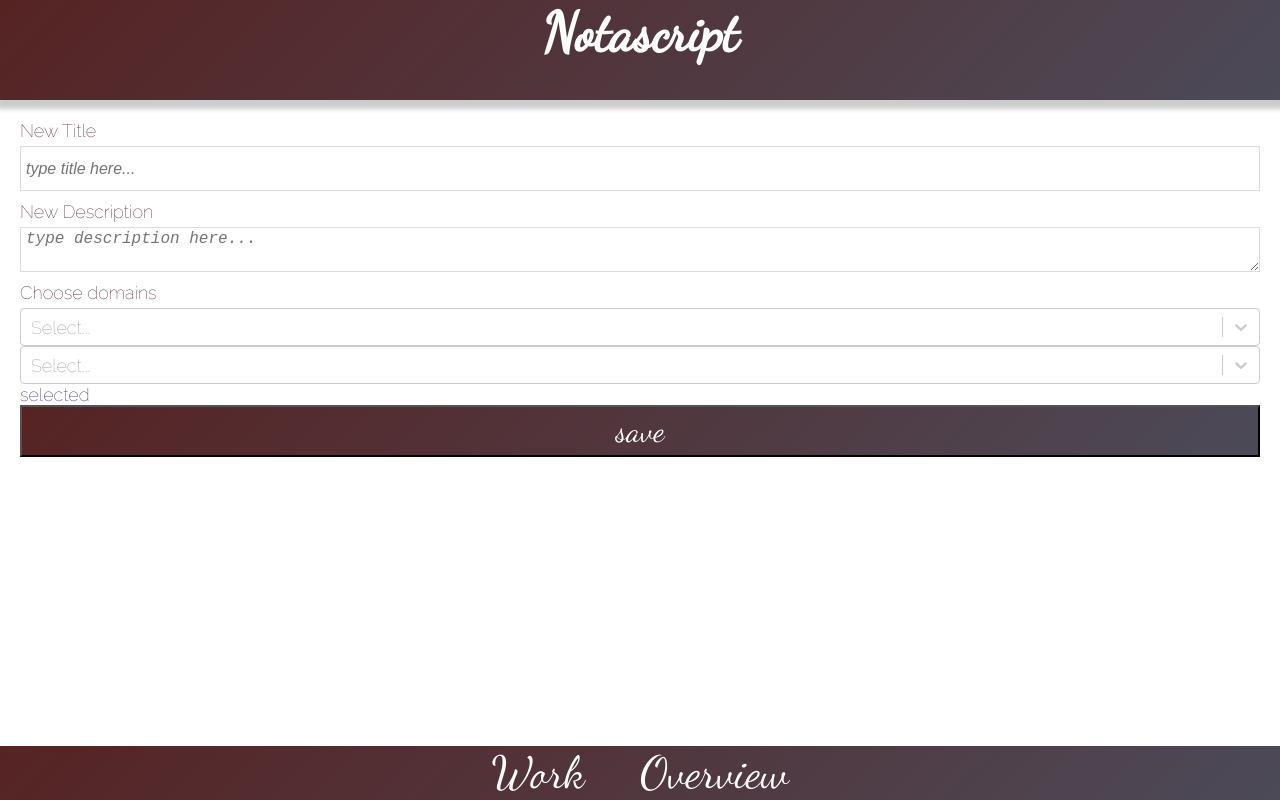
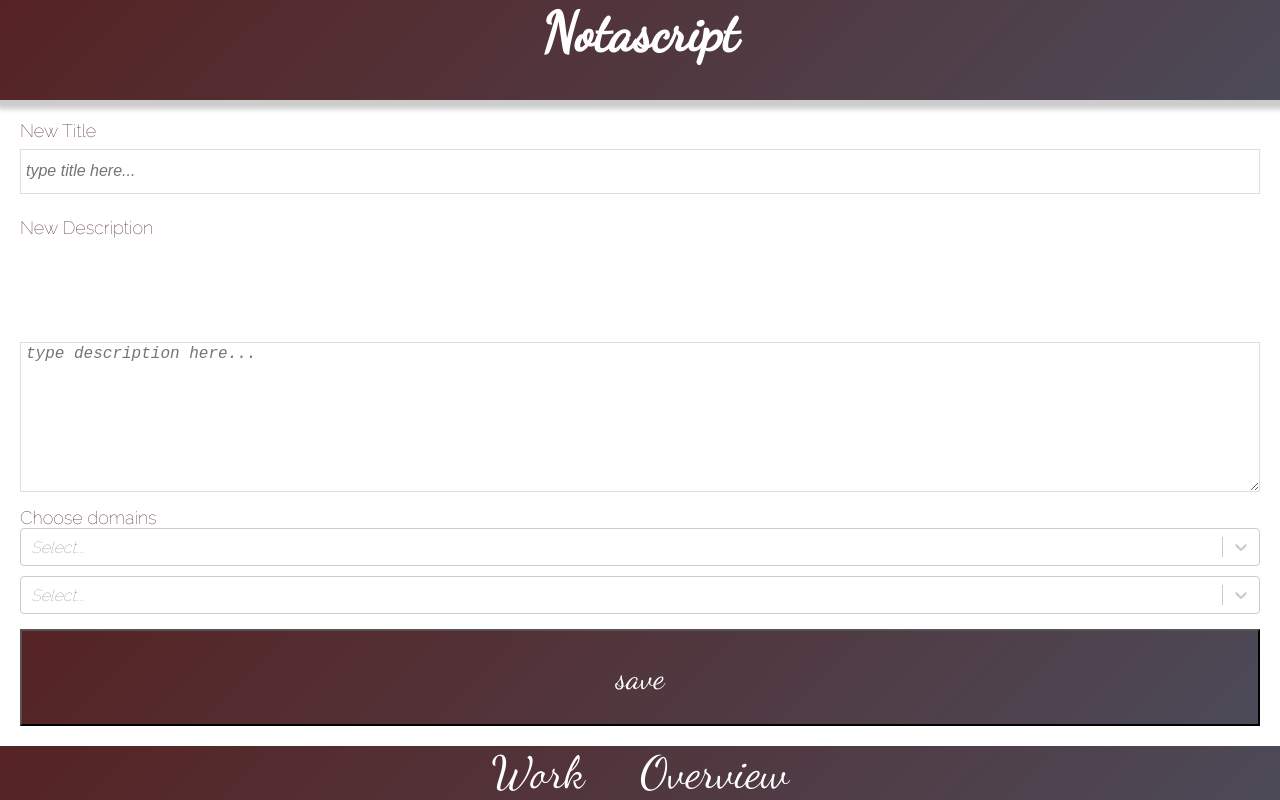
Before and after one commit to PLN-SHAH/notascript, a React (Create React App) app in the folder notascript/: page /create in a window 1280 px wide. Built offline with nearby package versions, Linux system fonts and the light colour scheme.

Commit message:
add grid to forms

```diff
--- a/notascript/src/app/App.js
+++ b/notascript/src/app/App.js
@@ -65,7 +65,7 @@ export default class App extends Component {
 		});
 
 		if (history) {
-			history.replace('/overview');
+			history.replace('/documents');
 		}
 	}
 
--- a/notascript/src/create/CreateDocument.js
+++ b/notascript/src/create/CreateDocument.js
@@ -2,10 +2,8 @@ import React from 'react';
 import Form from './Form';
 import PropType from 'prop-types';
 
-export default function CreateDocument({ onFormSubmit, props, domainList }) {
-	return (
-		<Form onFormSubmit={onFormSubmit} {...props} domainList={domainList} />
-	);
+export default function CreateDocument({ onFormSubmit, domainList }) {
+	return <Form onFormSubmit={onFormSubmit} domainList={domainList} />;
 }
 
 CreateDocument.propType = {
--- a/notascript/src/create/Form.js
+++ b/notascript/src/create/Form.js
@@ -16,6 +16,12 @@ const StyledTextarea = styled.textarea`
 	padding-left: 5px;
 	font-style: italic;
 	min-height: 45px;
+`;
+
+const StyledSelect = styled(Select)`
+	font-size: 1rem;
+	margin-bottom: 10px;
+	font-style: italic;
 `;
 
 export default function Form({ onFormSubmit, domainList }) {
@@ -51,29 +57,36 @@ export default function Form({ onFormSubmit, domainList }) {
 
 	return (
 		<StyledForm onSubmit={handleOnSubmit}>
-			<StyledLabel htmlFor='title'>New Title</StyledLabel>
-			<StyledInput name='title' placeholder='type title here...' type='text' />
-
-			<StyledLabel htmlFor='description'>New Description</StyledLabel>
+			<StyledLabel>
+				New Title
+				<StyledInput
+					name='title'
+					placeholder='type title here...'
+					type='text'
+				/>
+			</StyledLabel>
+			<StyledLabel>
+				New Description
 				<StyledTextarea
 					name='description'
 					placeholder='type description here...'
 					type='text'
 				/>
+			</StyledLabel>
 
-			<StyledLabel htmlFor='domainSelection'>Choose domains</StyledLabel>
-
-			<Select
+			<StyledLabel>
+				Choose domains
+				<StyledSelect
 					name='domainSelection'
 					options={options}
 					onInputChange={handleOnInputChange}
 				/>
-			<Select
+				<StyledSelect
 					name='domainSelectionSecond'
 					options={options}
 					onInputChange={handleOnInputChange}
 				/>
-			<div>selected</div>
+			</StyledLabel>
 			<StyledButton>save</StyledButton>
 		</StyledForm>
 	);
--- a/notascript/src/edit/EditForm.js
+++ b/notascript/src/edit/EditForm.js
@@ -3,11 +3,12 @@ import PropType from 'prop-types';
 import React, { useState } from 'react';
 import Select from 'react-select';
 
-import { Formular, Input, Button } from '../misc/Style.js';
+import { Formular, Input, Button, Label } from '../misc/Style.js';
 
 const StyledInput = styled(Input)``;
 const StyledForm = styled(Formular)``;
 const StyledButton = styled(Button)``;
+const StyledLabel = styled(Label)``;
 
 const StyledTextarea = styled.textarea`
 	border: 1px solid #ddd;
@@ -55,18 +56,24 @@ export default function EditForm({
 
 	return (
 		<StyledForm onSubmit={handleOnSubmit}>
-			<h4>Edit document</h4>
+			<StyledLabel>
+				Title
 				<StyledInput
 					name='title'
 					defaultValue={selectedDocument.title}
 					type='text'
 				/>
-
+			</StyledLabel>
+			<StyledLabel>
+				Description
 				<StyledTextarea
 					name='description'
 					defaultValue={selectedDocument.description}
 					type='text'
 				/>
+			</StyledLabel>
+			<StyledLabel>
+				Choose domains
 				<Select
 					name='domainSelection'
 					options={options}
@@ -77,6 +84,7 @@ export default function EditForm({
 					options={options}
 					onInputChange={handleOnInputChange}
 				/>
+			</StyledLabel>
 			<StyledButton>save</StyledButton>
 		</StyledForm>
 	);
--- a/notascript/src/misc/Style.js
+++ b/notascript/src/misc/Style.js
@@ -1,8 +1,10 @@
 import styled from 'styled-components';
 
 export const Formular = styled.form`
+	height: 100%;
+	padding: 20px;
 	display: grid;
-	padding: 20px;
+	grid-template-rows: 1fr 3fr 1fr 1fr;
 `;
 
 export const Input = styled.input`
@@ -17,6 +19,7 @@ export const Input = styled.input`
 export const Label = styled.label`
 	margin-bottom: 5px;
 	color: #33050a;
+	display: grid;
 `;
 
 export const Button = styled.button`
```
Lines whose indentation alone changed are shown as unchanged.
